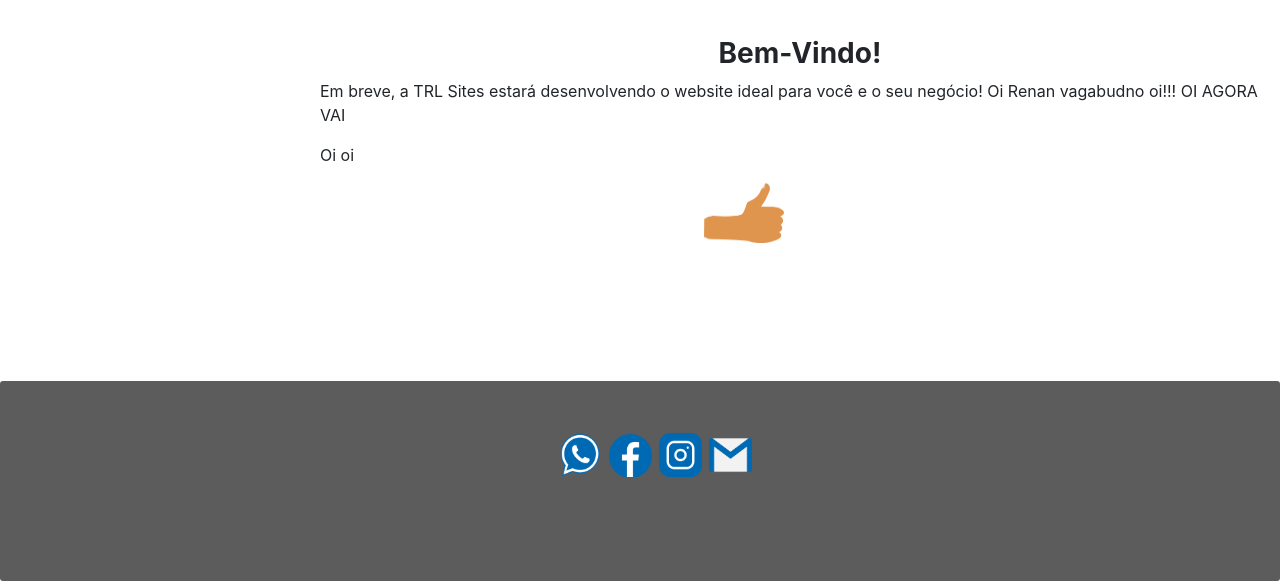
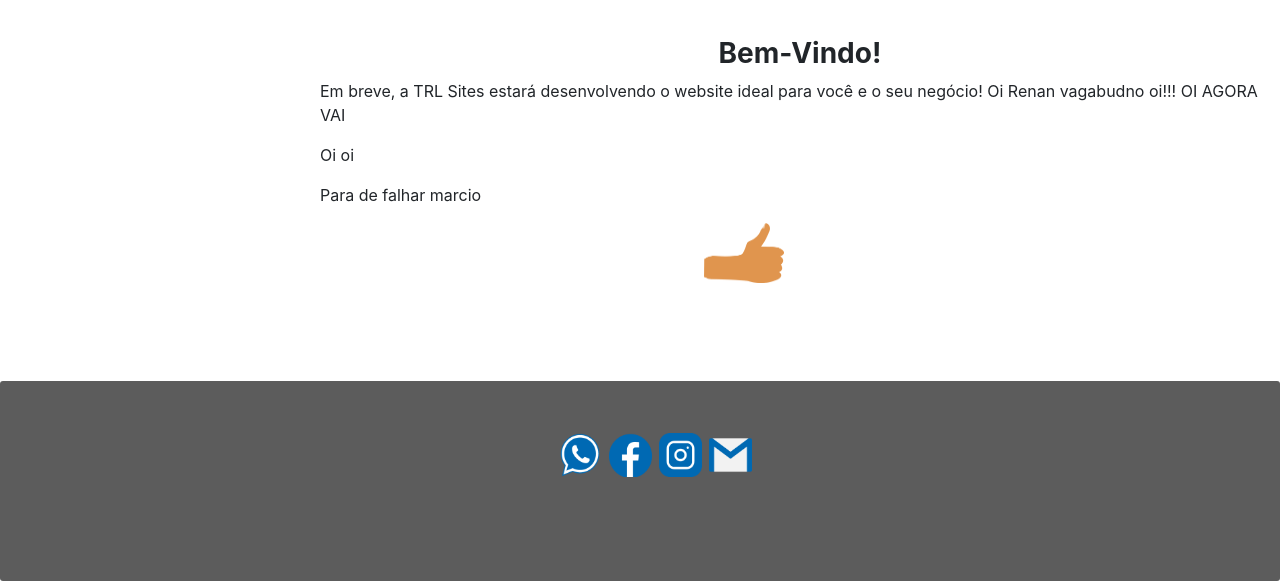
Before and after one commit to Renan397/Site-All-in-One-TRL-, a PHP site: page / in a window 1280 px wide. Shown: the part 219-800 px from the top of the page. Run offline with PHP 8.4, Linux system fonts and the light colour scheme.

Commit message:
teste marcio

```diff
--- a/views/home.php
+++ b/views/home.php
@@ -31,6 +31,7 @@
 <h3 class="titulo_entrada">Bem-Vindo!</h3>
 <p class="texto_entrada">Em breve, a TRL Sites estará desenvolvendo o website ideal para você e o seu negócio! Oi Renan vagabudno oi!!! OI AGORA VAI</p>
 <p>Oi oi</p>
+<p>Para de falhar marcio</p>
 <img id="img_maozinha" src="<?=$img_files[1]?>" width = "80px"; height = "60px";>
 </div>
 
```
